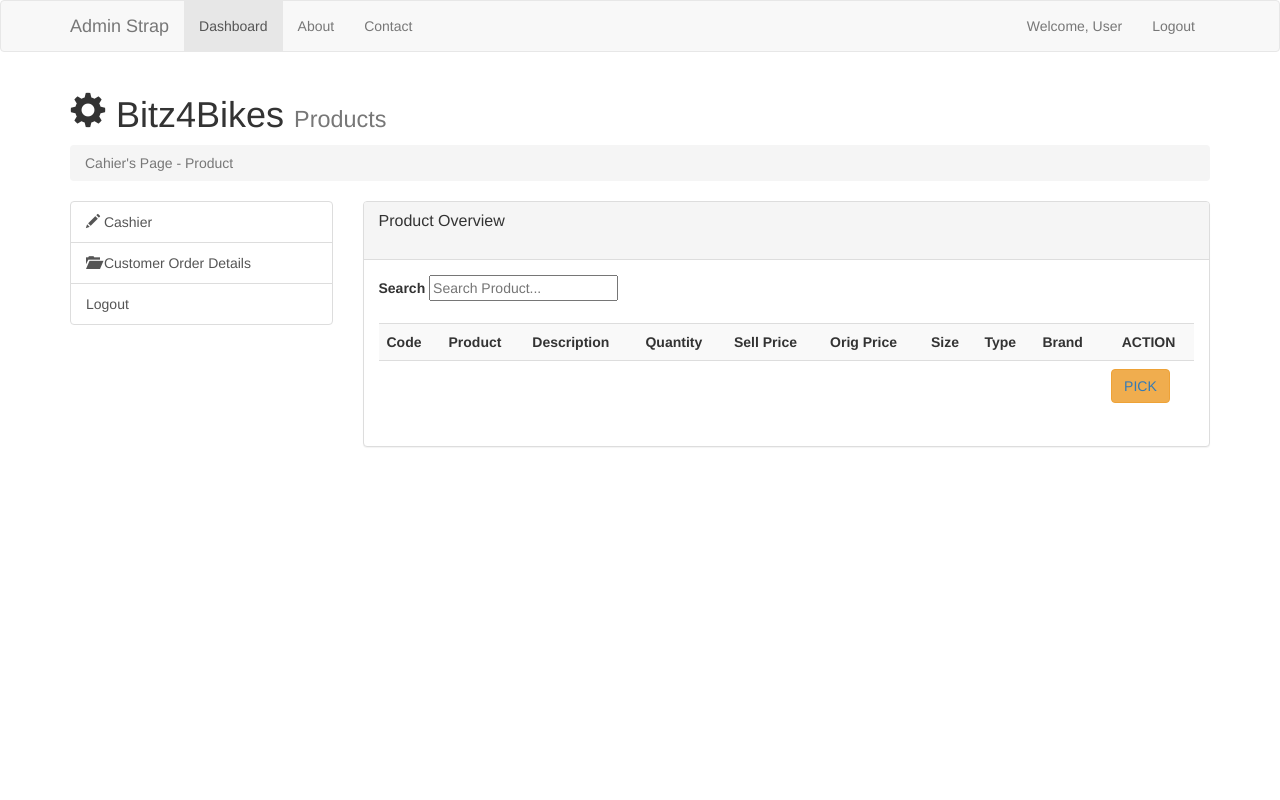
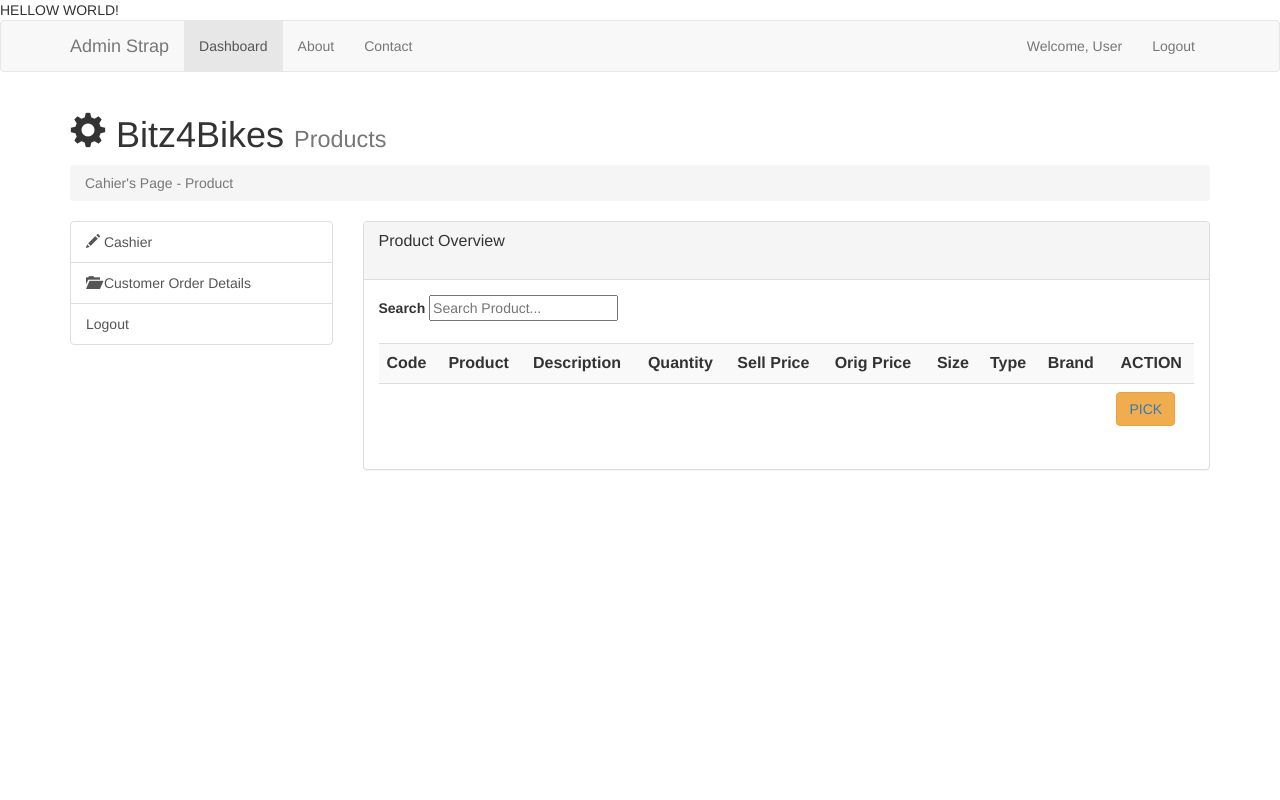
Before and after one commit to shinigamikhris/inventory, a PHP site: page /cashier1.php in a window 1280 px wide. Run offline with PHP 8.4, Linux system fonts and the light colour scheme; the visitor is signed in with stand-in values (Sample User, id 1); tables that the repository leaves empty or names only in its code hold one stand-in row (values such as "Sample post"); data that the repository does not hold is empty; some libraries are stand-ins or nearby versions.

Commit message:
Update cashier1.php
added HELLO WORLD on line 1

```diff
--- a/cashier1.php
+++ b/cashier1.php
@@ -1,3 +1,4 @@
+HELLOW WORLD!
 <?php include 'config.php' ?>
 <?php
 session_start();
```
